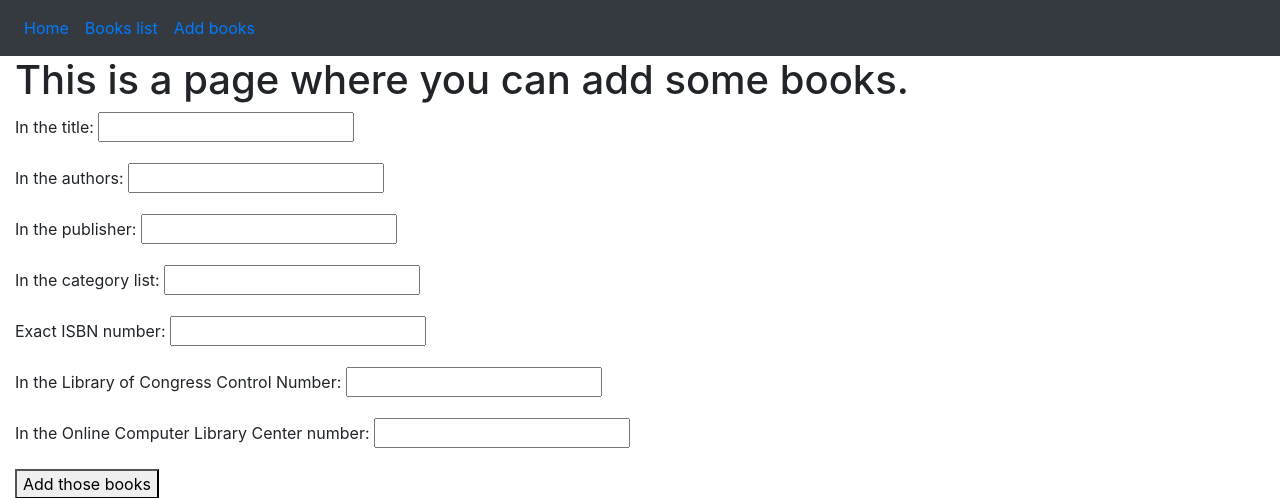
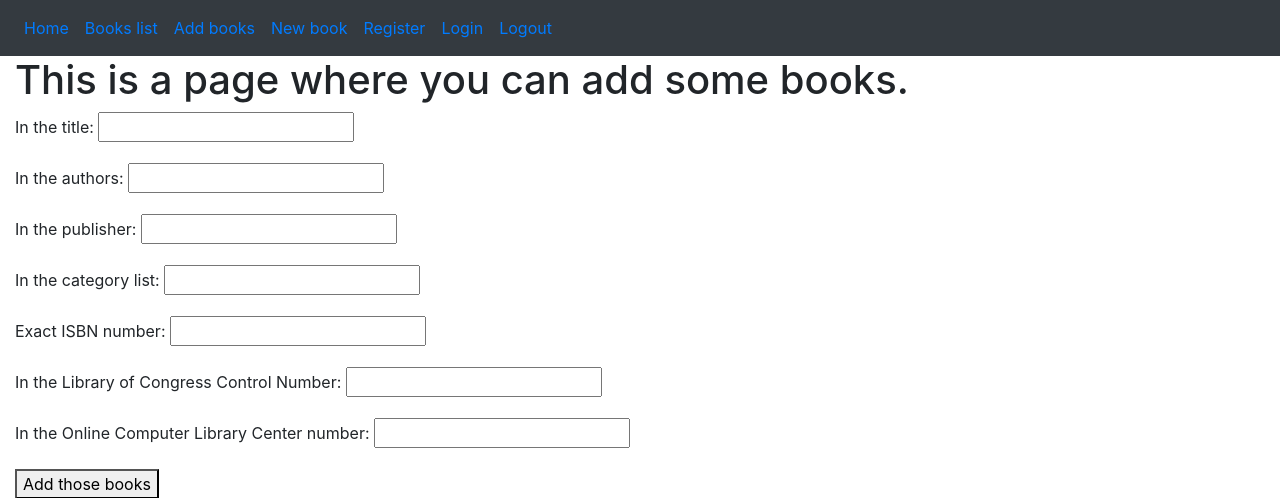
Before and after one commit to FFFFFRYGIO/private-collection, a Django app: page /add_books/ in a window 1280 px wide. Shown: the top 498 px of the page. Run offline with Django 4.2, Linux system fonts and the light colour scheme; some libraries are stand-ins or nearby versions.

Commit message:
extend navabar

```diff
--- a/priv_coll/main/templates/main/base.html
+++ b/priv_coll/main/templates/main/base.html
@@ -12,7 +12,8 @@
     <div class="collapse navbar-collapse" id="navbarNav">
         <ul class="navbar-nav">
             <li class="nav-item active">
-                <a class="nav-link" href="http://127.0.0.1:8000/">Home<span class="sr-only">(current)</span></a>
+                <a class="nav-link" href="http://127.0.0.1:8000/">Home<span
+                        class="sr-only">(current)</span></a>
             </li>
             <li class="nav-item active">
                 <a class="nav-link" href="http://127.0.0.1:8000/books_list">Books list<span
@@ -20,6 +21,22 @@
             </li>
             <li class="nav-item active">
                 <a class="nav-link" href="http://127.0.0.1:8000/add_books">Add books<span
+                        class="sr-only">(current)</span></a>
+            </li>
+            <li class="nav-item active">
+                <a class="nav-link" href="http://127.0.0.1:8000/new_book">New book<span
+                        class="sr-only">(current)</span></a>
+            </li>
+            <li class="nav-item active">
+                <a class="nav-link" href="http://127.0.0.1:8000/register">Register<span
+                        class="sr-only">(current)</span></a>
+            </li>
+            <li class="nav-item active">
+                <a class="nav-link" href="http://127.0.0.1:8000/login">Login<span
+                        class="sr-only">(current)</span></a>
+            </li>
+            <li class="nav-item active">
+                <a class="nav-link" href="http://127.0.0.1:8000/logout">Logout<span
                         class="sr-only">(current)</span></a>
             </li>
         </ul>
```
